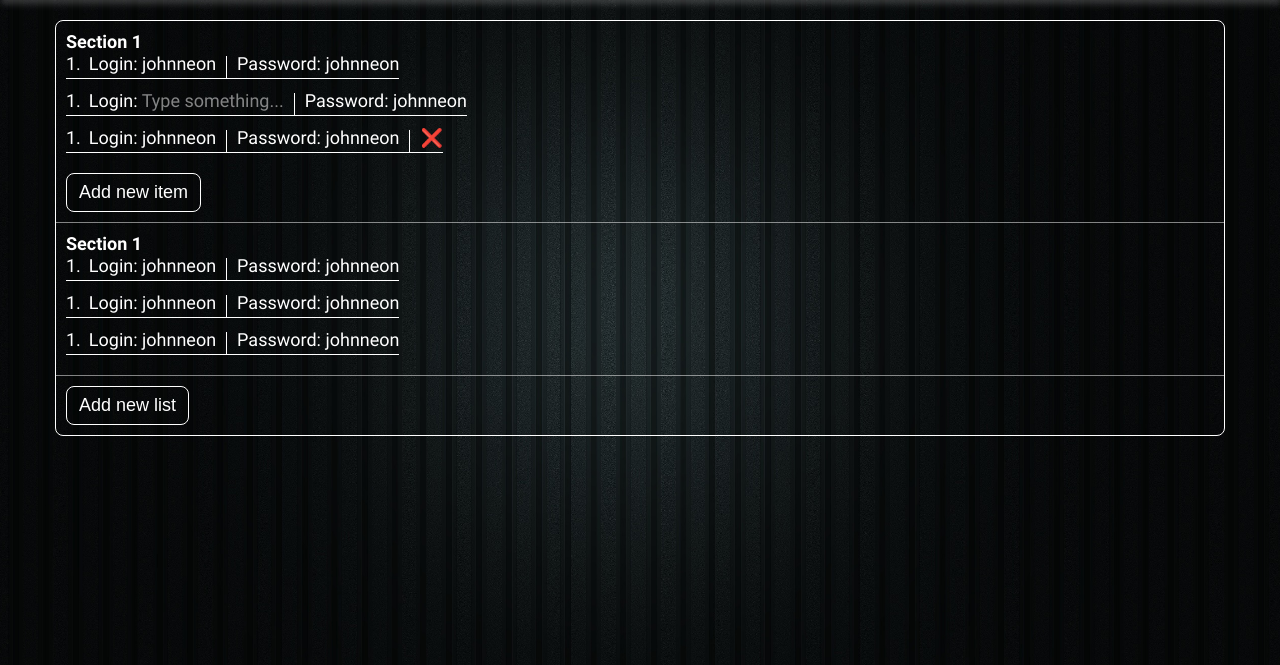
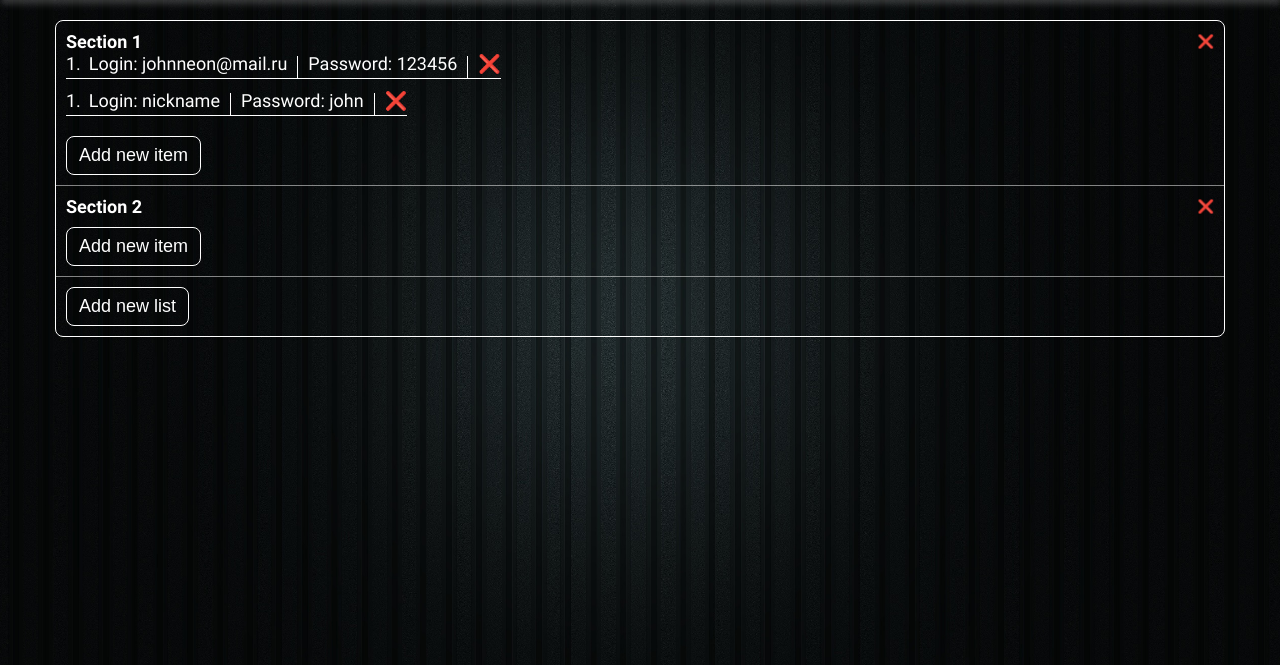
Before and after one commit to johnneon/python_django_final_hm, a Django app: page /homework/bunker?user=johnneon in a window 1280 px wide. Shown: the part 48-713 px from the top of the page. Run offline with Django 4.2, Linux system fonts and the light colour scheme.

Commit message:
feat: add bunker page

```diff
--- a/bunker/views.py
+++ b/bunker/views.py
@@ -11,9 +11,9 @@ from bunker.models import database
 # Create your views here.
 def index(request):
     context = {
-        'help_page_path': '/homework/accounts',
+        "help_page_path": "/homework/accounts",
     }
-    return render(request, 'bunker/index.html', context=context)
+    return render(request, "bunker/index.html", context=context)
 
 
 def accounts(request):
@@ -25,26 +25,54 @@ def accounts(request):
 
     new_user_form = NewUserForm()
     users = database.get_users()
-    context = {
-        'form': new_user_form,
-        'users': users
-    }
-    return render(request, 'bunker/accounts.html', context=context)
+    context = {"form": new_user_form, "users": users}
+    return render(request, "bunker/accounts.html", context=context)
 
 
 @csrf_exempt
 def accounts_action(request):
     if request.method == "POST":
-        body_unicode = request.body.decode('utf-8')
+        body_unicode = request.body.decode("utf-8")
         body = json.loads(body_unicode)
-        action = body['action']
-        user = body['user']
+        action = body["action"]
+        user = body["user"]
 
-        if action == 'delete':
+        if action == "delete":
             database.delete_owner(user)
 
     return HttpResponse()
 
 
 def bunker(request):
-    return render(request, 'bunker/bunker.html')
+    user = request.GET.get("user")
+    context = {"rows": database.get(user)}
+    return render(request, "bunker/bunker.html", context=context)
+
+
+@csrf_exempt
+def bunker_action(request):
+    if request.method == "POST":
+        body_unicode = request.body.decode("utf-8")
+        body = json.loads(body_unicode)
+        action = body["action"]
+        section = body["section"]
+        prev_section_name = body.get("prev_section_name", "")
+        login = body.get("login", "")
+        prev_login = body.get("prev_login", "")
+        password = body.get("password", "")
+        user = body.get("user", "")
+
+        if action == "create_section":
+            database.create_section(user, section)
+        elif action == "update_section":
+            database.update_section(user, section, prev_section_name)
+        elif action == "remove_section":
+            database.delete_section(user, section)
+        elif action == "create_field":
+            database.create_section_field(user, section, login, password)
+        elif action == "update_field":
+            database.update_section_field(user, section, login, password, prev_login)
+        elif action == "remove_field":
+            database.delete_section_field(user, section, login)
+
+    return HttpResponse()
--- a/django_project/urls.py
+++ b/django_project/urls.py
@@ -21,18 +21,18 @@ from firstapp import views
 from bunker import views as bunker_views
 
 urlpatterns = [
-    path('homework', bunker_views.index),
-    path('homework/accounts', bunker_views.accounts),
-    path('homework/accounts/action', bunker_views.accounts_action),
-    path('homework/bunker', bunker_views.bunker),
-
+    path("homework", bunker_views.index),
+    path("homework/accounts", bunker_views.accounts),
+    path("homework/accounts/action", bunker_views.accounts_action),
+    path("homework/bunker", bunker_views.bunker),
+    path("homework/bunker/action", bunker_views.bunker_action),
     path("admin/", admin.site.urls),
-    path('', views.index, name='home'),
-    path('users/<str:username>/', views.users),
-    path('products/', views.products),
-    path('newuser/', views.newuser),
-    re_path(r'^about', views.about, name='about'),
-    re_path('^req', views.req, name='requests'),
-    re_path('^random', views.random, name='random'),
-    re_path(r'^myname', views.myname, kwargs={'name': 'Иван Доберман'}, name='myname'),
+    path("", views.index, name="home"),
+    path("users/<str:username>/", views.users),
+    path("products/", views.products),
+    path("newuser/", views.newuser),
+    re_path(r"^about", views.about, name="about"),
+    re_path("^req", views.req, name="requests"),
+    re_path("^random", views.random, name="random"),
+    re_path(r"^myname", views.myname, kwargs={"name": "Иван Доберман"}, name="myname"),
 ]
--- /dev/null
+++ b/static/js/bunker/App.js
@@ -0,0 +1,269 @@
+import {
+    ADD_SECTION_ATTR,
+    EDITABLE_SECTION_ATTR,
+    REMOVE_SECTION_ATTR,
+    ADD_ITEM_ATTR,
+    EDITABLE_ITEM_ATTR,
+    REMOVE_ITEM_ATTR,
+} from '/static/js/bunker/constants.js';
+
+export class App {
+    static DEFAUTL_ITEM_VALUE = 'Type something...';
+
+    static SECTION_TEMPLATE = `
+<div class="bunker__list">
+    <div class="bunker__list__title">
+        <h4 data-editable-section contenteditable="true">
+            Section 1
+        </h4>
+        <button class="btn-remove bunker__list__title__remove" data-remove-section>❌</button>
+    </div>
+    <button class="btn bunker__list__btn" data-add-item>Add new item</button>
+</div>
+<div class="separator"></div>
+`;
+
+    static ITEM_TEMPLATE = `
+<div class="bunker__list__item">
+    <div class="bunker__list__item_inner">
+        <div class="bunker__list__item__num">1.</div>
+        <div class="bunker__list__item__login bunker__list__item__login-empty">
+            <span>Login: </span><span data-editable-item contenteditable="true">Type something...</span>
+        </div>
+        <div class="bunker__list__item__separator"></div>
+        <div class="bunker__list__item__password bunker__list__item__password-empty">
+            <span>Password: </span><span data-editable-item>Type something...</span>
+        </div>
+        <div class="bunker__list__item__separator"></div>
+        <div class="btn-remove bunker__list__item__remove" data-remove>❌</div>
+    </div>
+</div>
+`;
+
+    addSectionItems = [];
+    editableSections = [];
+    removeSectionItems = [];
+    activeSectionTitle = null;
+    isSectionCreation = false;
+    activeSectionValue = '';
+
+    editableItems = [];
+    removeItems = [];
+    addItemItems = [];
+    isItemCreation = false;
+    activeItemValue = '';
+    activeItem = null;
+
+    constructor(api) {
+        this.api = api;
+
+        this.editableSections =  [... (document.querySelectorAll(EDITABLE_SECTION_ATTR) ?? [])];
+        this.editableItems =  [... (document.querySelectorAll(EDITABLE_ITEM_ATTR) ?? [])];
+        this.removeItems =  [... (document.querySelectorAll(REMOVE_ITEM_ATTR) ?? [])];
+        this.removeSectionItems =  [... (document.querySelectorAll(REMOVE_SECTION_ATTR) ?? [])];
+        this.addItemItems =  [... (document.querySelectorAll(ADD_ITEM_ATTR) ?? [])];
+        this.addSectionItems =  [... (document.querySelectorAll(ADD_SECTION_ATTR) ?? [])];
+    }
+
+    // region Section
+
+    onAddSectionClick = ({ target }) => {
+        this.isSectionCreation = true;
+
+        const element = document.createElement('div');
+        element.innerHTML = App.SECTION_TEMPLATE;
+        element.replaceWith(...element.childNodes);
+
+        const editableElement = element.querySelector('[contenteditable]');
+        const addItemElement = element.querySelector(ADD_ITEM_ATTR);
+        const removeSectionElement = element.querySelector(REMOVE_SECTION_ATTR);
+        editableElement.addEventListener('click', this.onEditableSectionClick);
+        addItemElement.addEventListener('click', this.onAddItemClick);
+        removeSectionElement.addEventListener('click', this.onRemoveSectionClick);
+
+        target.parentNode.before(element);
+
+        const sectionNum = document.querySelectorAll(EDITABLE_SECTION_ATTR)?.length;
+        const sectionName = `Section ${sectionNum}`;
+        editableElement.innerText = `Section ${sectionNum}`;
+        editableElement.click();
+    }
+
+    onEditableSectionBlur = ({ target }) => {
+        this.activeSectionTitle = null;
+
+        target.removeAttribute('contenteditable');
+
+        const text = target.innerText;
+
+        if (!text || text === App.DEFAUTL_ITEM_VALUE) {
+            target.innerText = this.activeItemValue;
+            this.activeItemValue = '';
+            return;
+        }
+
+        this.isSectionCreation
+            ? this.api.createSection(text)
+            : this.api.updateSection(text, this.activeSectionValue);
+
+        this.isSectionCreation = false;
+        this.activeSectionValue = '';
+    }
+
+    onEditableSectionClick = ({ target }) => {
+        this.activeSectionTitle = target;
+        this.activeSectionValue = target.innerText;
+
+        target.setAttribute('contenteditable', true);
+        target.focus();
+        target.addEventListener('blur', this.onEditableSectionBlur);
+    }
+
+    onRemoveSectionClick = ({ target }) => {
+        const section = target.parentNode.querySelector(EDITABLE_SECTION_ATTR)?.innerText;
+        this.api.removeSection(section);
+        target?.parentNode?.parentNode?.remove();
+    }
+
+    // endregion
+
+    // region Item
+
+    onAddItemClick = ({ target }) => {
+        this.isItemCreation = true;
+
+        const element = document.createElement('div');
+        element.innerHTML = App.ITEM_TEMPLATE;
+        target.before(element);
+
+        const editableElement = element.querySelector('[contenteditable]');
+        const editableElements = [...element.querySelectorAll(EDITABLE_ITEM_ATTR)];
+        const removeBtn = element.querySelector(REMOVE_ITEM_ATTR);
+        editableElements.forEach(item => {
+            item.addEventListener('click', this.onEditableClick);
+        });
+        element.replaceWith(...element.childNodes);
+
+        editableElement.click();
+
+        removeBtn.addEventListener('click', this.onRemoveClick);
+    }
+
+    onEditableClick = ({ target }) => {
+        this.activeItem = target;
+        this.activeItemValue = target.innerText;
+
+        target.setAttribute('contenteditable', true);
+        target.focus();
+        target.addEventListener('input', this.onEditableChange);
+        target.addEventListener('blur', this.onEditableBlur);
+    }
+
+    onEditableChange = ({ target }) => {
+        target.parentNode?.classList?.remove('bunker__list__item__password-empty');
+        target.parentNode?.classList?.remove('bunker__list__item__login-empty');
+    }
+
+    onEditableBlur = ({ target }) => {
+        this.activeItem = null;
+
+        target.removeAttribute('contenteditable');
+
+        const text = target.innerText;
+
+        if (!text || text === App.DEFAUTL_ITEM_VALUE) {
+            if (this.isItemCreation) {
+                target?.parentNode?.parentNode?.parentNode?.remove();
+            } else {
+                target.innerText = this.activeItemValue;
+                this.activeItemValue = '';
+            }
+            return;
+        }
+
+        const section = this.getParentSection(target)?.innerText;
+        const login = this.getSiblingLoginField(target, 3)?.innerText;
+        const password = this.getSiblingPasswordField(target)?.innerText;
+
+        const isLoginEditing = target.parentNode.classList.contains('bunker__list__item__login');
+
+        console.log(isLoginEditing, text, login);
+        this.isItemCreation
+            ? this.api.createField(section, isLoginEditing ? text : login, '')
+            : this.api.updateField(section, isLoginEditing ? text : login, password, isLoginEditing && this.activeItemValue);
+
+        this.isItemCreation = false;
+        this.activeItemValue = '';
+    }
+
+    onRemoveClick = ({ target }) => {
+        const section = target?.parentNode
+            ?.parentNode
+            ?.parentNode.querySelector(EDITABLE_SECTION_ATTR)?.innerText;
+        const login = target
+            ?.parentNode.querySelector(`.bunker__list__item__login ${EDITABLE_ITEM_ATTR}`)?.innerText;
+        this.api.removeField(section, login);
+
+        target?.parentNode?.parentNode?.remove();
+    }
+
+    // endregion
+
+    // region Utils
+
+    getParentSection = (element) => {
+        return element
+            ?.parentNode
+            ?.parentNode
+            ?.parentNode
+            ?.parentNode.querySelector(EDITABLE_SECTION_ATTR);
+    }
+
+    getSiblingPasswordField = (element) => {
+        return element
+            ?.parentNode
+            ?.parentNode
+            ?.parentNode.querySelector(`.bunker__list__item__password ${EDITABLE_ITEM_ATTR}`);
+    }
+
+    getSiblingLoginField = (element, level = 2) => {
+        if (level === 2) {
+             return element
+                ?.parentNode
+                ?.parentNode.querySelector(`.bunker__list__item__login ${EDITABLE_ITEM_ATTR}`);
+        }
+
+        return element
+            ?.parentNode
+            ?.parentNode
+            ?.parentNode.querySelector(`.bunker__list__item__login ${EDITABLE_ITEM_ATTR}`);
+    }
+
+    // endregion
+
+    init = () => {
+        this.editableItems.forEach(item => {
+            item.addEventListener('click', this.onEditableClick);
+        });
+
+        this.editableSections.forEach(item => {
+            item.addEventListener('click', this.onEditableSectionClick);
+        });
+
+        this.removeItems.forEach(item => {
+            item.addEventListener('click', this.onRemoveClick);
+        });
+
+        this.removeSectionItems.forEach(item => {
+            item.addEventListener('click', this.onRemoveSectionClick);
+        });
+
+        this.addItemItems.forEach(item => {
+            item.addEventListener('click', this.onAddItemClick);
+        });
+
+        this.addSectionItems.forEach(item => {
+            item.addEventListener('click', this.onAddSectionClick);
+        });
+    }
+}
--- /dev/null
+++ b/static/js/bunker/constants.js
@@ -0,0 +1,6 @@
+export const ADD_SECTION_ATTR = '[data-add-section]';
+export const EDITABLE_SECTION_ATTR = '[data-editable-section]';
+export const REMOVE_SECTION_ATTR = '[data-remove-section]';
+export const ADD_ITEM_ATTR = '[data-add-item]';
+export const EDITABLE_ITEM_ATTR = '[data-editable-item]';
+export const REMOVE_ITEM_ATTR = '[data-remove]';
--- a/static/js/bunker/index.js
+++ b/static/js/bunker/index.js
@@ -1,90 +1,7 @@
-const SECTION_TEMPLATE = `
-<div class="bunker__list">
-    <h4 class="bunker__list__title" data-editable-section contenteditable="true">
-        Section 1
-    </h4>
-    <button class="btn bunker__list__btn" data-add-item>Add new item</button>
-</div>
-<div class="separator"></div>
-`;
+import { App } from '/static/js/bunker/App.js';
+import { Api } from '/static/js/bunker/Api.js';
 
-const ITEM_TEMPLATE = `
-<div class="bunker__list__item">
-    <div class="bunker__list__item_inner">
-        <div class="bunker__list__item__num">1.</div>
-        <div class="bunker__list__item__login-empty">
-            <span>Login: </span><span data-editable-item contenteditable="true">Type something...</span>
-        </div>
-        <div class="bunker__list__item__separator"></div>
-        <div class="bunker__list__item__password-empty">
-            <span>Password: </span><span data-editable-item>Type something...</span>
-        </div>
-        <div class="bunker__list__item__separator"></div>
-        <div class="btn-remove bunker__list__item__remove" data-remove>❌</div>
-    </div>
-</div>
-`;
+const api = new Api();
+const app = new App(api);
 
-const editableSections =  [... (document.querySelectorAll('[data-editable-section]') ?? [])];
-const editableItems =  [... (document.querySelectorAll('[data-editable-item]') ?? [])];
-const removeItems =  [... (document.querySelectorAll('[data-remove]') ?? [])];
-const addItemItems =  [... (document.querySelectorAll('[data-add-item]') ?? [])];
-const addSectionItems =  [... (document.querySelectorAll('[data-add-section]') ?? [])];
-
-const onEditableBlur = ({ target }) => {
-    target.removeAttribute('contenteditable');
-};
-
-const onEditableClick = ({ target }) => {
-    target.setAttribute('contenteditable', true);
-    target.focus();
-    target.addEventListener('blur', onEditableBlur);
-};
-
-const onRemoveClick = ({ target }) => {
-    target?.parentNode?.parentNode?.remove();
-};
-
-const onAddItemClick = ({ target }) => {
-    const element = document.createElement('div');
-    element.innerHTML = ITEM_TEMPLATE;
-    target.before(element);
-
-    const editableElement = element.querySelector('[contenteditable]');
-    const removeBtn = element.querySelector('[data-remove]');
-    editableElement.addEventListener('click', onEditableClick);
-
-    editableElement.click();
-
-    removeBtn.addEventListener('click', onRemoveClick);
-};
-
-const onAddSectionClick = ({ target }) => {
-    const element = document.createElement('div');
-    element.innerHTML = SECTION_TEMPLATE;
-    target.parentNode.before(element);
-
-    const editableElement = element.querySelector('[contenteditable]');
-    const addItemElement = element.querySelector('[data-add-item]');
-    addItemElement.addEventListener('click', onAddItemClick);
-
-    const sectionNum = document.querySelectorAll('[data-editable-section]')?.length;
-    editableElement.innerText = `Section ${sectionNum}`;
-    editableElement.click();
-}
-
-editableItems.forEach(item => {
-    item.addEventListener('click', onEditableClick);
-});
-
-removeItems.forEach(item => {
-    item.addEventListener('click', onRemoveClick);
-});
-
-addItemItems.forEach(item => {
-    item.addEventListener('click', onAddItemClick);
-});
-
-addSectionItems.forEach(item => {
-    item.addEventListener('click', onAddSectionClick);
-});
+app.init();
--- a/static/styles/index.css
+++ b/static/styles/index.css
@@ -159,6 +159,12 @@ input[type='text'] {
     margin-top: 10px;
 }
 
+.bunker__list__title {
+    display: flex;
+    align-items: center;
+    justify-content: space-between;
+}
+
 .bunker__list__item {
     margin-bottom: 10px;
 }
--- a/templates/bunker/bunker.html
+++ b/templates/bunker/bunker.html
@@ -22,104 +22,53 @@
         <div class="container">
 
             <div class="bunker">
+                {% for section, fields in rows.items %}
+                    <div class="bunker__list">
+                        <div class="bunker__list__title">
+                            <h4 data-editable-section contenteditable="true">
+                                {{ section }}
+                            </h4>
+                            <button class="btn-remove bunker__list__title__remove" data-remove-section>❌</button>
+                        </div>
 
-                <div class="bunker__list">
-                    <h4 class="bunker__list__title" data-editable-section>
-                        Section 1
-                    </h4>
-
+                        {% for login, password in fields.items %}
                             <div class="bunker__list__item">
                                 <div class="bunker__list__item_inner">
                                     <div class="bunker__list__item__num">1.</div>
-                            <div class="bunker__list__item__login" data-editable>
-                                <span>Login: </span><span>johnneon</span>
+                                    <div class="bunker__list__item__login">
+                                        <span>Login: </span><span data-editable-item>
+                                        {% if login %}
+                                            {{ login }}
+                                        {% else %}
+                                            Type something...
+                                        {% endif %}
+                                        </span>
                                     </div>
                                     <div class="bunker__list__item__separator"></div>
+                                        {% if password %}
                                             <div class="bunker__list__item__password">
-                                <span>Password: </span><span data-editable>johnneon</span>
-                            </div>
-                        </div>
-                    </div>
-
-                    <div class="bunker__list__item">
-                        <div class="bunker__list__item_inner">
-                            <div class="bunker__list__item__num">1.</div>
-                            <div class="bunker__list__item__login-empty">
-                                <span>Login: </span><span data-editable>Type something...</span>
-                            </div>
-                            <div class="bunker__list__item__separator"></div>
-                            <div class="bunker__list__item__password">
-                                <span>Password: </span><span data-editable>johnneon</span>
-                            </div>
-                        </div>
-                    </div>
-
-                    <div class="bunker__list__item">
-                        <div class="bunker__list__item_inner">
-                            <div class="bunker__list__item__num">1.</div>
-                            <div class="bunker__list__item__login" data-editable>
-                                <span>Login: </span><span>johnneon</span>
-                            </div>
-                            <div class="bunker__list__item__separator"></div>
-                            <div class="bunker__list__item__password">
-                                <span>Password: </span><span data-editable>johnneon</span>
+                                        {% else %}
+                                            <div class="bunker__list__item__password bunker__list__item__password-empty">
+                                        {% endif %}
+                                        <span>Password: </span><span data-editable-item>
+                                            {% if password %}
+                                                {{ password }}
+                                            {% else %}
+                                                Type something...
+                                            {% endif %}
+                                        </span>
                                     </div>
                                     <div class="bunker__list__item__separator"></div>
                                     <div class="btn-remove bunker__list__item__remove" data-remove>❌</div>
                                 </div>
                             </div>
+                        {% endfor %}
 
                         <button class="btn bunker__list__btn" data-add-item>Add new item</button>
                     </div>
 
                     <div class="separator"></div>
-
-                <div class="bunker__list">
-                    <h4 class="bunker__list__title" data-editable-section>
-                        Section 1
-                    </h4>
-
-                    <div class="bunker__list__item">
-                        <div class="bunker__list__item_inner">
-                            <div class="bunker__list__item__num">1.</div>
-                            <div class="bunker__list__item__login" data-editable>
-                                <span>Login: </span><span>johnneon</span>
-                            </div>
-                            <div class="bunker__list__item__separator"></div>
-                            <div class="bunker__list__item__password">
-                                <span>Password: </span><span data-editable>johnneon</span>
-                            </div>
-                        </div>
-                    </div>
-
-                    <div class="bunker__list__item">
-                        <div class="bunker__list__item_inner">
-                            <div class="bunker__list__item__num">1.</div>
-                            <div class="bunker__list__item__login" data-editable>
-                                <span>Login: </span><span>johnneon</span>
-                            </div>
-                            <div class="bunker__list__item__separator"></div>
-                            <div class="bunker__list__item__password">
-                                <span>Password: </span><span data-editable>johnneon</span>
-                            </div>
-                        </div>
-                    </div>
-
-                    <div class="bunker__list__item">
-                        <div class="bunker__list__item_inner">
-                            <div class="bunker__list__item__num">1.</div>
-                            <div class="bunker__list__item__login" data-editable>
-                                <span>Login: </span><span>johnneon</span>
-                            </div>
-                            <div class="bunker__list__item__separator"></div>
-                            <div class="bunker__list__item__password">
-                                <span>Password: </span><span data-editable>johnneon</span>
-                            </div>
-                        </div>
-                    </div>
-                </div>
-
-                <div class="separator"></div>
+                {% endfor %}
 
                 <div class="bunker__list_add__new"><button class="btn" data-add-section>Add new list</button></div>
 
@@ -128,6 +77,6 @@
         </div>
     </main>
 
-    <script src="{% static 'js/bunker/index.js' %}"></script>
+    <script src="{% static 'js/bunker/index.js' %}" type="module"></script>
 </body>
 </html>
```
Also changed, not shown: bunker/database.py (+28 -9 lines), django_project/settings.py (+4 -5 lines), firstapp/views.py (+16 -17 lines), static/js/bunker/Api.js (added, +46 -0 lines). Lines whose indentation alone changed are shown as unchanged.
